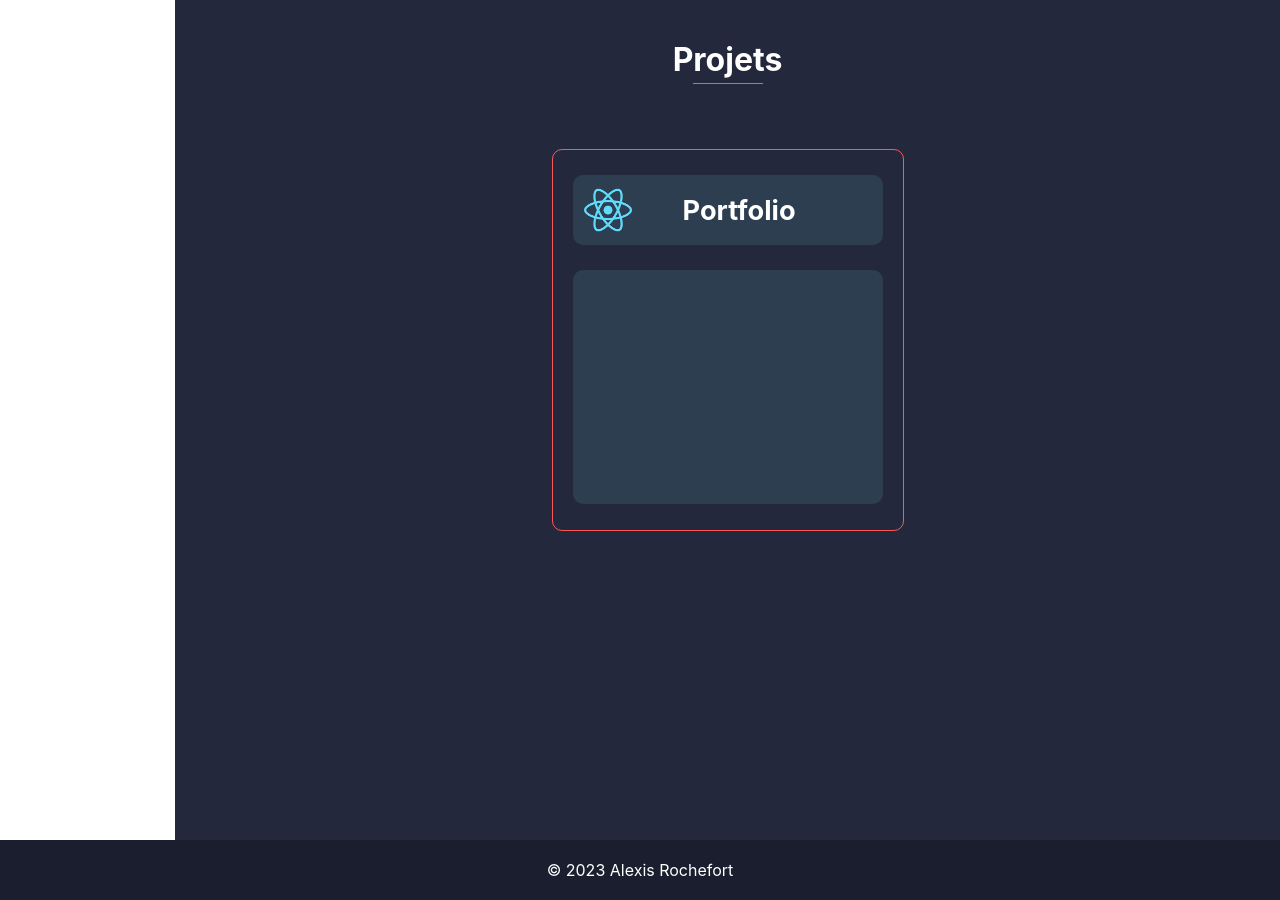
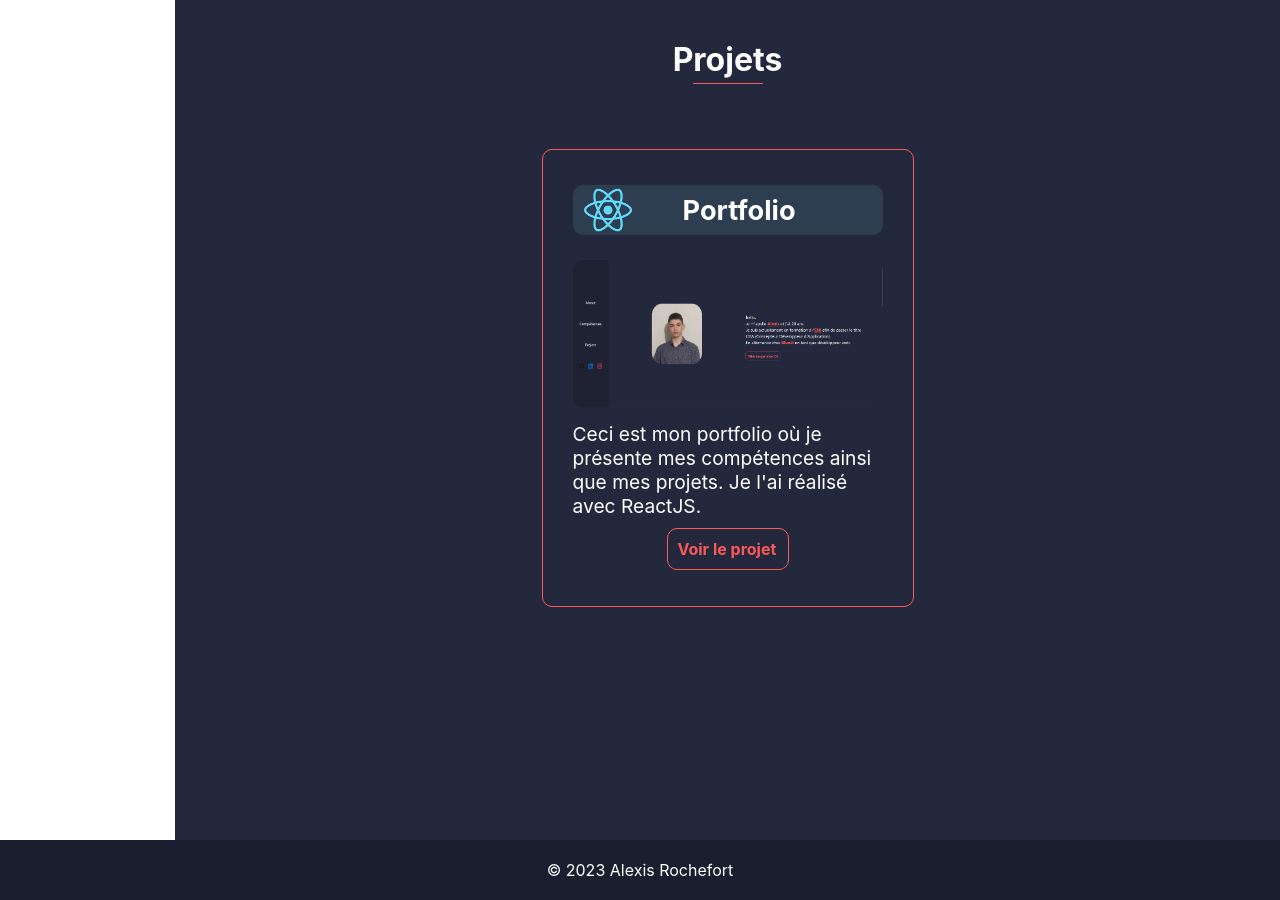
Before and after one commit to NorlaXx/portfolio, a React (Create React App) app: page / in a window 1280 px wide. Shown: the part 1560-2460 px from the top of the page. Built offline with nearby package versions, Linux system fonts and the light colour scheme.

Commit message:
Style projet + modif style liens avec bordure

```diff
--- a/src/assets/styles/about.scss
+++ b/src/assets/styles/about.scss
@@ -48,7 +48,7 @@
                 border: 1px solid #fb5958;
                 &:hover {
                     color: #677bc4;
-                    border: none;
+                    border: 1px solid #677bc4;
                     box-shadow: 0px 0px 10px 0px #677bc4;
                 }
             }
--- a/src/assets/styles/projects.scss
+++ b/src/assets/styles/projects.scss
@@ -25,14 +25,14 @@
         justify-content: center;
         padding: 0 50px;
         .project {
-            width: 350px;
-            height: 380px;
             display: flex;
+            flex-direction: column; /* Modification */
             align-items: center;
-            flex-direction: column;
             border-radius: 10px;
             border: 1px solid #fb5958;
             margin: 20px;
+            padding: 10px 30px;
+            width: auto; /* Modification */
             .project-head {
                 display: flex;
                 flex-direction: row;
@@ -56,9 +56,34 @@
             .project-body {
                 width: 310px;
                 height: 100%;
-                background: #2c3e50;
                 border-radius: 10px;
                 margin-bottom: 26px;
+                img {
+                    width: 100%;
+                    height: auto;
+                    border-radius: 10px;
+                }
+                p {
+                    color: white;
+                    font-size: 1.2rem;
+                    margin: 10px 0;
+                }
+                a {
+                    display: block;
+                    width: 100px;
+                    margin: 0 auto;
+                    padding: 10px;
+                    color: #fb5958;
+                    font-weight: bold;
+                    text-decoration: none;
+                    border-radius: 10px;
+                    border: 1px solid #fb5958;
+                    &:hover {
+                        color: #677bc4;
+                        border: 1px solid #677bc4;
+                        box-shadow: 0px 0px 10px 0px #677bc4;
+                    }
+                }
             }
         }
     }
--- a/src/components/Projects.js
+++ b/src/components/Projects.js
@@ -1,19 +1,46 @@
 import "../assets/styles/projects.scss";
 
-import logo from "../assets/images/projects/logo192.png";
+import { projectList } from "../datas/projectList";
 
 export default function Projects() {
     return (
         <div className="portfolio-projects" id="projects">
             <h1>Projets</h1>
             <div className="projects">
-                <div className="project">
+                {projectList.map((project, index) => {
+                    return (
+                        <div className="project" key={index}>
+                            <div className="project-head">
+                                <img
+                                    src={project.logo}
+                                    alt={project.name}
+                                ></img>
+                                <h3>{project.name}</h3>
+                            </div>
+                            <div className="project-body">
+                                <img
+                                    src={project.image}
+                                    alt={project.name}
+                                ></img>
+                                <p>{project.description}</p>
+                                <a
+                                    href={project.link}
+                                    rel="noreferrer"
+                                    target="_blank"
+                                >
+                                    Voir le projet
+                                </a>
+                            </div>
+                        </div>
+                    );
+                })}
+                {/* <div className="project">
                     <div className="project-head">
                         <img src={logo} alt="logo portfolio"></img>
                         <h3>Portfolio</h3>
                     </div>
                     <div className="project-body"></div>
-                </div>
+                </div> */}
             </div>
         </div>
     );
--- /dev/null
+++ b/src/datas/projectList.js
@@ -0,0 +1,13 @@
+import logoPortfolio from "../assets/images/projects/logo192.png";
+import imagePortfolio from "../assets/images/projects/portfolio.png";
+
+export const projectList = [
+    {
+        name: "Portfolio",
+        logo: logoPortfolio,
+        image: imagePortfolio,
+        description:
+            "Ceci est mon portfolio où je présente mes compétences ainsi que mes projets. Je l'ai réalisé avec ReactJS.",
+        link: "https://github.com/NorlaXx/portfolio",
+    },
+];
```
Also changed, not shown: src/assets/images/projects/portfolio.png (added).
